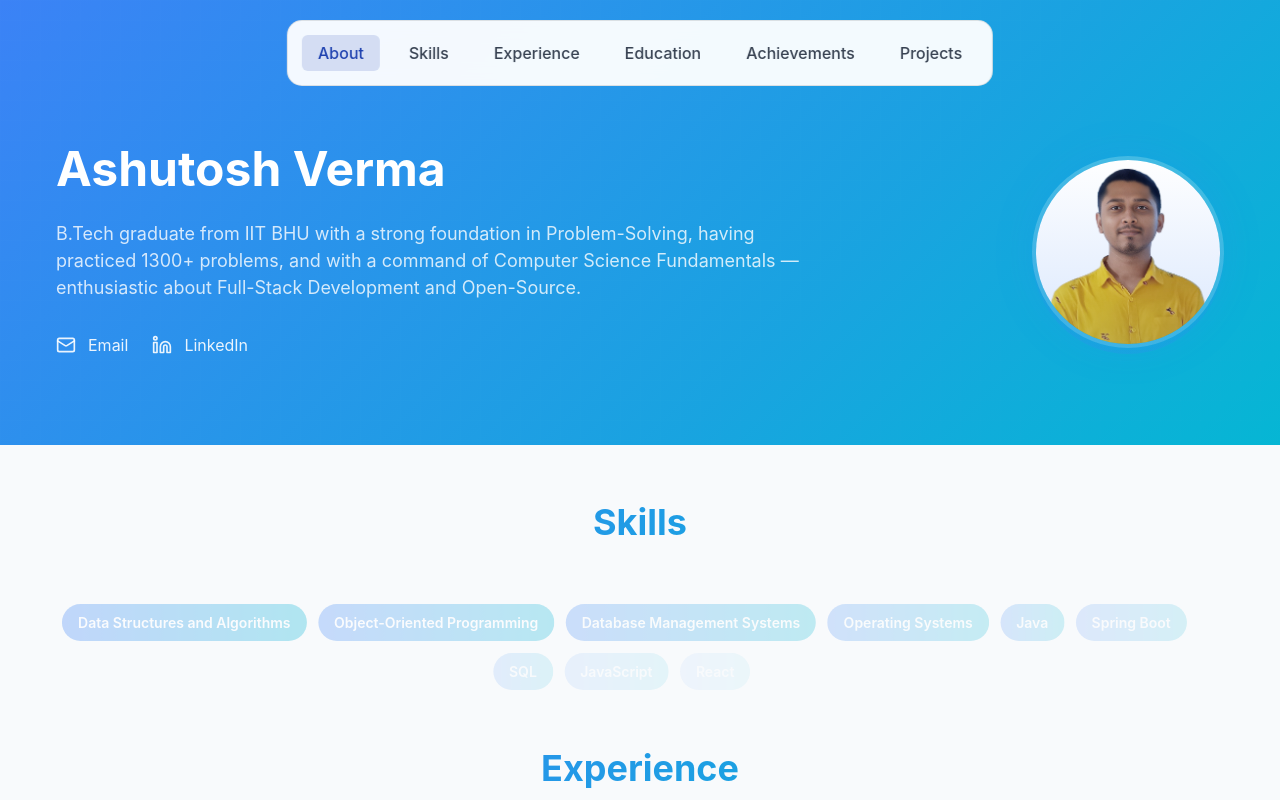
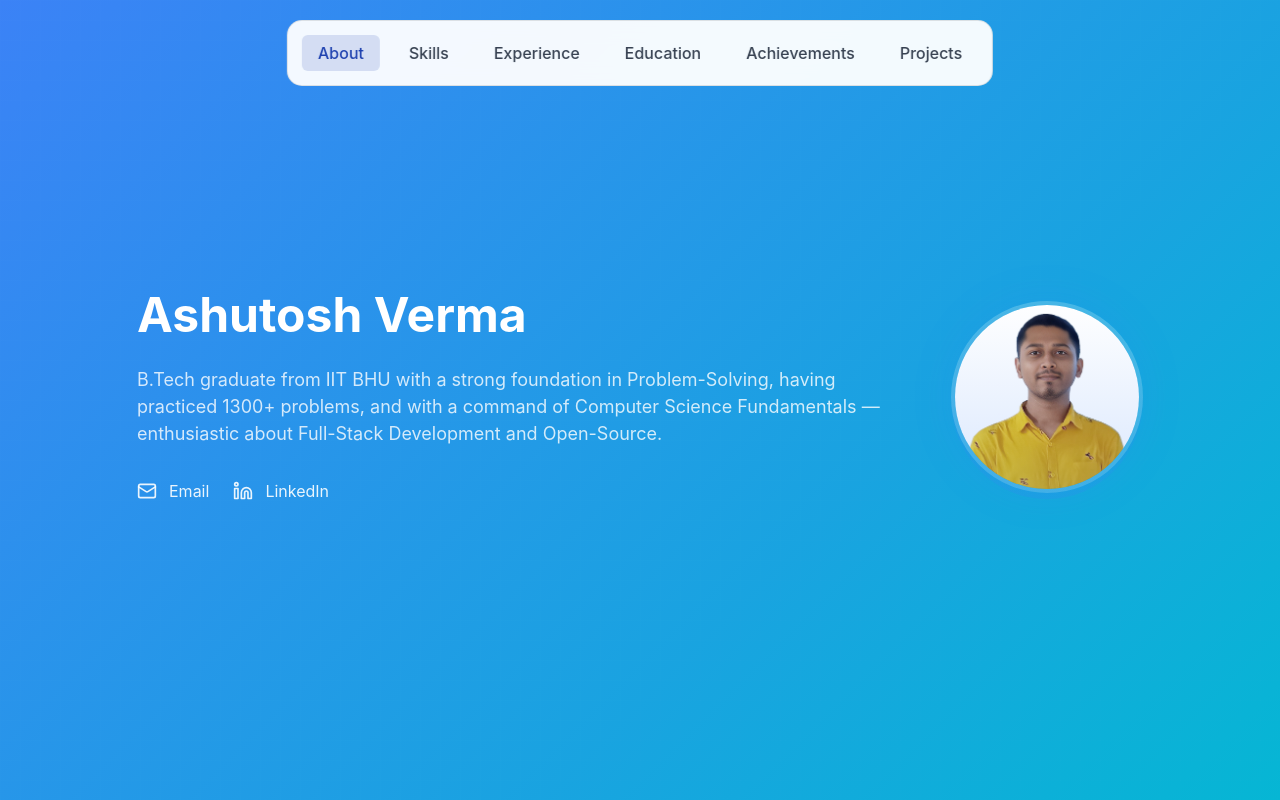
Before and after one commit to tvermaashutosh/my_portfolio_website, a React (Vite) app: page / in a window 1280 px wide. Shown: the top 800 px of the page. Built offline with nearby package versions, Linux system fonts and the light colour scheme.

Commit message:
fix: correct hero section height and centering

```diff
--- a/src/components/Portfolio.css
+++ b/src/components/Portfolio.css
@@ -128,9 +128,10 @@
   position: relative;
   overflow: hidden;
   background: linear-gradient(135deg, #3b82f6 0%, #06b6d4 100%);
+  min-height: 100vh;
+  display: flex;
+  align-items: center;
   padding: 80px 0;
-  padding-top: 144px;
-  /* Account for navbar height */
   margin-bottom: 5px;
 }
 
```
